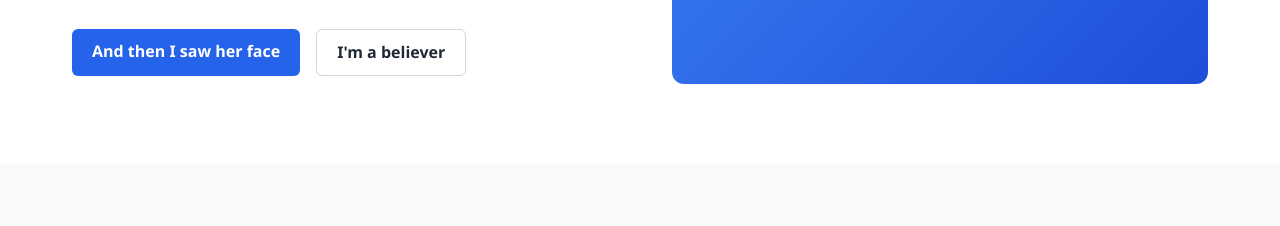
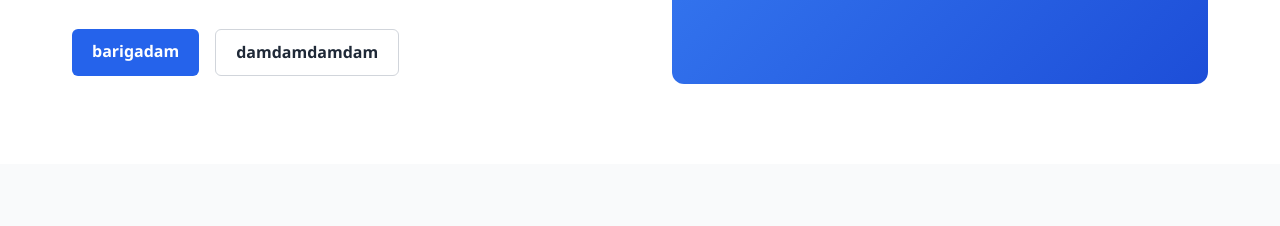
Before and after one commit to elisa-calvi-c/adm_redes_2026_teste, a plain HTML site: page site/index.html in a window 1280 px wide. Shown: the part 424-650 px from the top of the page. Drawn offline with Linux system fonts and the light colour scheme.

Commit message:
Update hero buttons in index.html

```diff
--- a/site/index.html
+++ b/site/index.html
@@ -241,8 +241,8 @@
             <h1>Transforme a gestão do seu negócio digital - UOOOOOOOOOU</h1>
             <p>Plataforma completa para automatizar processos, analisar dados em tempo real e escalar a sua operação com eficiência.</p>
             <div class="hero-buttons">
-                <a href="#" class="btn">And then I saw her face</a>
-                <a href="#" class="btn btn-secondary">I'm a believer</a>
+                <a href="#" class="btn">barigadam</a>
+                <a href="#" class="btn btn-secondary">damdamdamdam</a>
             </div>
         </div>
         <div class="hero-image">
```
